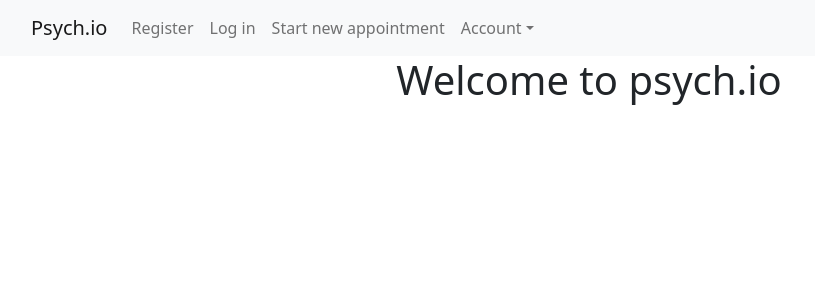
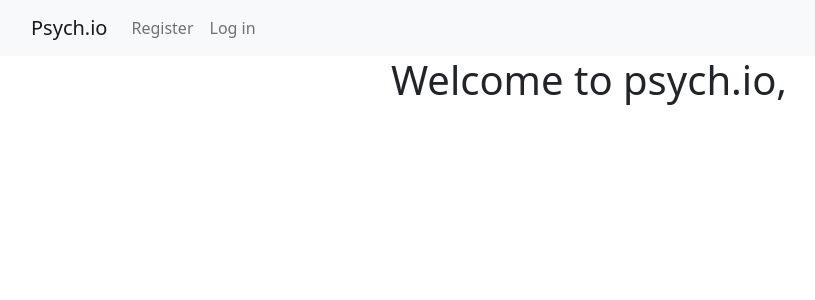
Before and after one commit to PetrovDina/psych.io, a React (Create React App) app in the folder psychio-front/: page / in a window 1280 px wide. Shown: the top 300 px of the page, without its empty margins (51-866 px from the left). Built offline with nearby package versions, Linux system fonts and the light colour scheme.

Commit message:
Navbar links based on logged role

```diff
--- a/psychio-front/src/App.js
+++ b/psychio-front/src/App.js
@@ -7,15 +7,20 @@ import HomePage from './pages/HomePage';
 import LoginPage from './pages/LoginPage';
 import NewAppointmentPage from './pages/NewAppointmentPage';
 import RegisterPage from './pages/RegisterPage';
+import { useState } from 'react';
+
 
 function App() {
+
+    const [loggedUser, setLoggedUser] = useState({username:"", role:""})
+
     return (
         <div className="App">
-            <NavBar></NavBar>
+            <NavBar loggedUser={loggedUser} setLoggedUser={setLoggedUser}></NavBar>
             <Routes>
-                <Route path='*' element={<HomePage />} />
+                <Route path='*' element={<HomePage loggedUser={loggedUser}/>} />
                 <Route path='/register' element={<RegisterPage />} />
-                <Route path='/login' element={<LoginPage />} />
+                <Route path='/login' element={<LoginPage loggedUser={loggedUser} setLoggedUser={setLoggedUser}/>} />
                 <Route path='/new-appointment' element={<NewAppointmentPage />} />
             </Routes>
             <ToastContainer />
--- a/psychio-front/src/components/NavBar.js
+++ b/psychio-front/src/components/NavBar.js
@@ -4,25 +4,19 @@ import Container from 'react-bootstrap/Container';
 import Navbar from 'react-bootstrap/Navbar';
 import Nav from 'react-bootstrap/Nav';
 import NavDropdown from 'react-bootstrap/NavDropdown';
-import Button from 'react-bootstrap/Button';
 
-import { NavLink, Link, useNavigate } from 'react-router-dom';
-// import tokenUtils from '../../utils/TokenUtils';
+import { Link, useNavigate } from 'react-router-dom';
 
-// import AuthService from '../../services/AuthService';
 // import { toastSuccessMessage, toastErrorMessage } from '../../toast/toastMessages';
 
-const NavBar = () => {
-    //   const [user, setUser] = useState({ ROLE: 'NONE' });
+const NavBar = ({ loggedUser, setLoggedUser }) => {
     const navigate = useNavigate();
-
-    useEffect(() => {
-        // setUser(tokenUtils.getUser());
-    }, []);
 
     const logOut = () => {
         localStorage.removeItem("LOGGED_USERNAME");
         localStorage.removeItem("LOGGED_ROLE");
+        setLoggedUser({ username: "", role: "" })
+        navigate("/login");
     }
 
     return (
@@ -32,13 +26,31 @@ const NavBar = () => {
                 <Navbar.Toggle aria-controls="basic-navbar-nav" />
                 <Navbar.Collapse id="basic-navbar-nav">
                     <Nav className="me-auto">
-                    <Nav.Link as={Link} to="/register">Register</Nav.Link>
-                    <Nav.Link as={Link} to="/login">Log in</Nav.Link>
-                    <Nav.Link as={Link} to="/new-appointment">Start new appointment</Nav.Link>
 
-                        <NavDropdown title="Account" id="basic-nav-dropdown">
-                            <NavDropdown.Item as={Link} to="/login" onClick={()=>logOut()}>Log out</NavDropdown.Item>
+                        {/* Guest links */}
+                        {loggedUser.role === "" && (
+                            <Nav.Link as={Link} to="/register">Register</Nav.Link>
+                        )}
+                        {loggedUser.role === "" && (
+                            <Nav.Link as={Link} to="/login">Log in</Nav.Link>
+                        )}
+
+                        {/* Patient links */}
+                        {loggedUser.role === "PATIENT" && (
+                            <Nav.Link as={Link} to="/new-appointment">Start new appointment</Nav.Link>
+                        )}
+
+                        {/* Doctor links */}
+
+
+
+                        {/* keep dropdown at the end */}
+                        {loggedUser.role !== "" && (
+                            <NavDropdown title="Account" id="basic-nav-dropdown">
+                            <NavDropdown.Item as={Link} to="/login" onClick={() => logOut()}>Log out</NavDropdown.Item>
                         </NavDropdown>
+                        )}
+
                     </Nav>
                 </Navbar.Collapse>
             </Container>
--- a/psychio-front/src/pages/HomePage.js
+++ b/psychio-front/src/pages/HomePage.js
@@ -1,7 +1,7 @@
-const HomePage = () => {
+const HomePage = ({loggedUser}) => {
     return (
       <div>
-        <h1>Welcome to psych.io</h1>
+        <h1>Welcome to psych.io, {loggedUser.username}</h1>
       </div>
     );
   };
--- a/psychio-front/src/pages/LoginPage.js
+++ b/psychio-front/src/pages/LoginPage.js
@@ -5,9 +5,9 @@ import Form from 'react-bootstrap/Form';
 import Button from 'react-bootstrap/Button';
 import Row from 'react-bootstrap/Row';
 import Col from 'react-bootstrap/Col';
-import moment from 'moment'
 import UserService from '../services/UserService';
 import { useNavigate } from 'react-router-dom';
+import { useEffect } from 'react';
 
 const validationSchema = Yup.object({
 
@@ -20,7 +20,7 @@ const validationSchema = Yup.object({
 });
 
 
-const LoginPage = () => {
+const LoginPage = ({loggedUser, setLoggedUser}) => {
 
     const navigate = useNavigate();
 
@@ -39,6 +39,7 @@ const LoginPage = () => {
                     return;
                 }
                 toast.success('Successful login. Redirecting...');
+                setLoggedUser({username:response.username, role:response.role})
                 localStorage.setItem("LOGGED_USERNAME", response.username);
                 localStorage.setItem("LOGGED_ROLE", response.role);
                 navigate("/");
```
